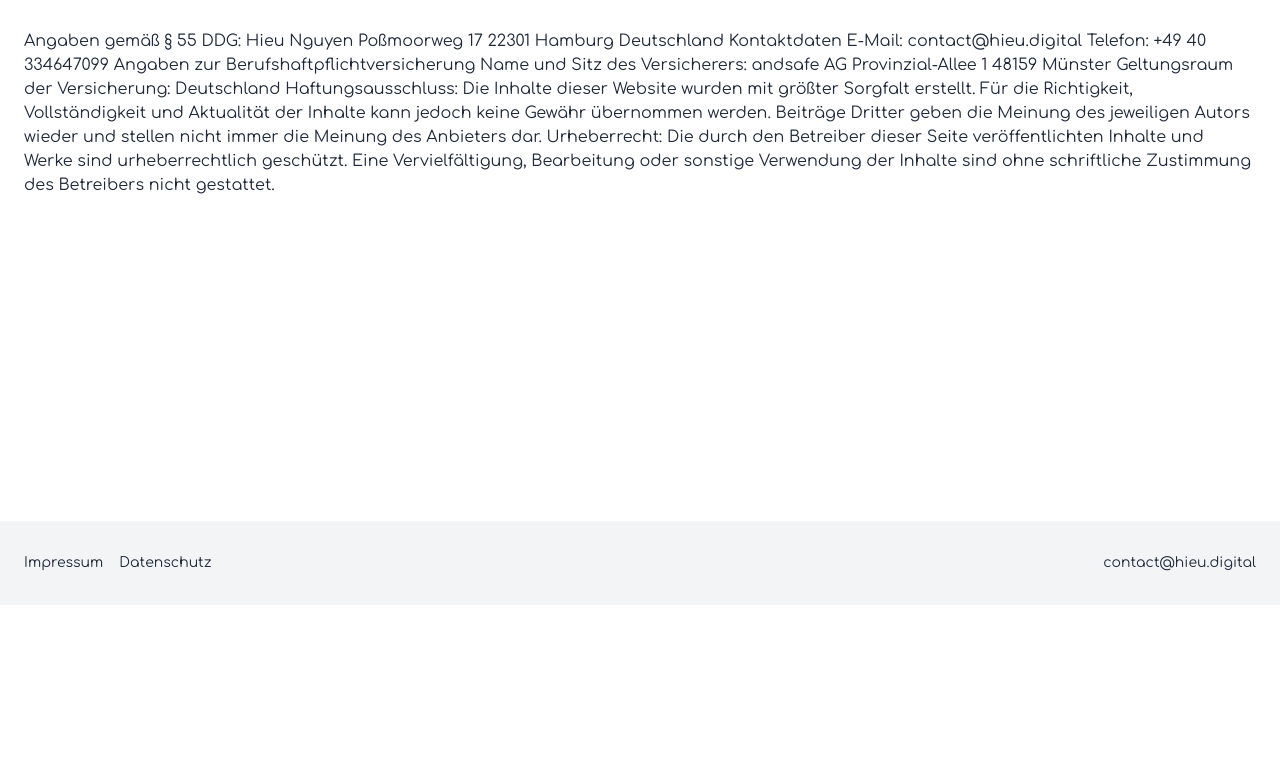
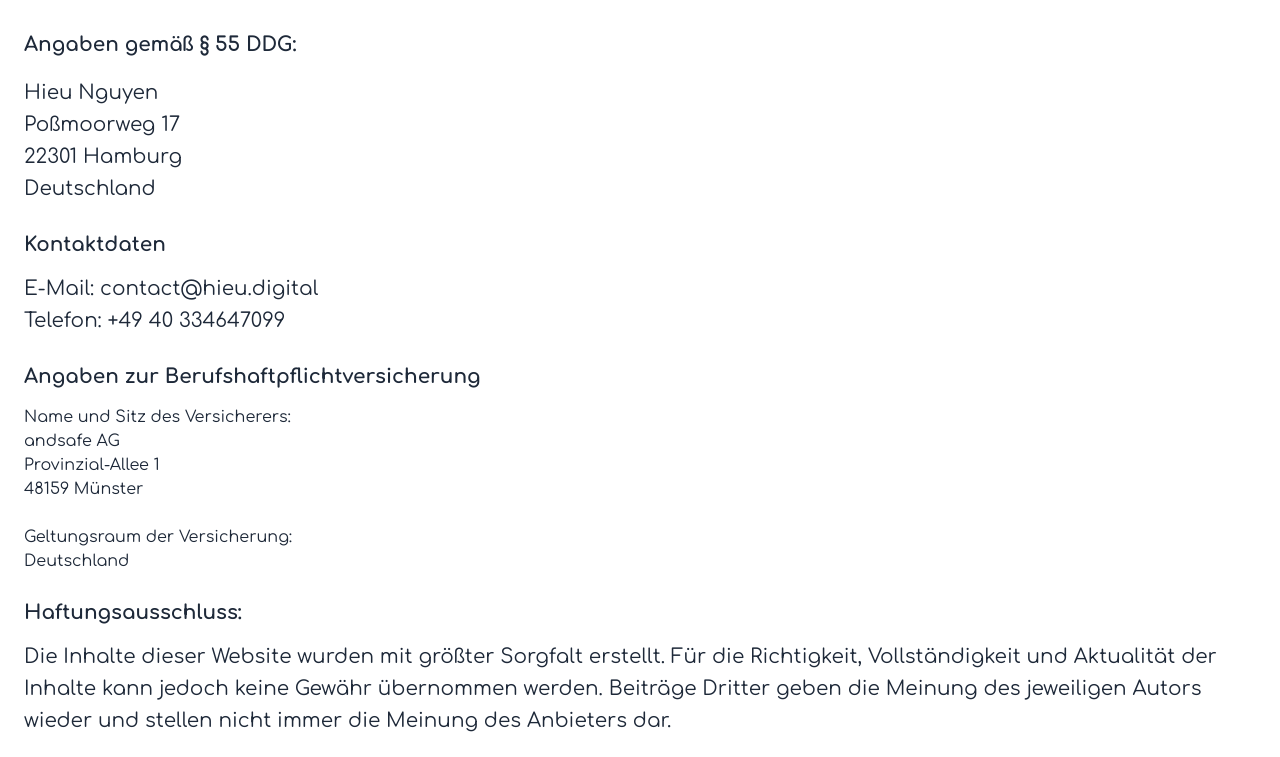
Before and after one commit to ngnmhieu/ngnmhieu.github.io, an Eleventy site: page src/impressum.liquid in a window 1280 px wide. Shown: the part 195-952 px from the top of the page. Before the commit the page ends 800 px from the top, so only its background shows below. Built offline with nearby package versions, Linux system fonts and the light colour scheme; Eleventy itself is replaced by a stand-in of ours; files that its build step writes are made by us from their sources; what @tailwindcss/postcss would draw is missing.

Commit message:
impressum

```diff
--- a/docs/impressum/index.html
+++ b/docs/impressum/index.html
@@ -26,34 +26,67 @@
         <section id="impressum" class="flex w-full justify-center px-6 py-8 pt-12">
   <div class="page-width w-full">
     <h2 class="mb-8 ml-[-1px]">Impressum</h2>
+    <p class="font-bold mb-4">
+      Angaben gemäß § 55 DDG:
+    </p>
+    <p>
+      Hieu Nguyen
+      <br>
+      Poßmoorweg 17
+      <br>
+      22301 Hamburg
+      <br>
+      Deutschland
+    </p>
 
-Angaben gemäß § 55 DDG:
+    <br>
 
-Hieu Nguyen
-Poßmoorweg 17
-22301 Hamburg
-Deutschland
+    <p class="font-bold mb-3">
+      Kontaktdaten
+    </p>
 
-Kontaktdaten
+    <p>
+      E-Mail: <a href="mailto:contact@hieu.digital">contact@hieu.digital</a>
+      <br>
+      Telefon: +49 40 334647099
+    </p>
 
-E-Mail: contact@hieu.digital
-Telefon: +49 40 334647099
+    <br>
 
+    <p class="font-bold mb-3">
       Angaben zur Berufshaftpflichtversicherung
+    </p>
 
     Name und Sitz des Versicherers:
+    <br>
     andsafe AG
+    <br>
     Provinzial-Allee 1
+    <br>
     48159 Münster
+    <br>
+    <br>
 
     Geltungsraum der Versicherung:
+    <br>
     Deutschland
+    <br>
+    <br>
 
+    <p class="font-bold mb-3">
       Haftungsausschluss:
+    </p>
+    <p>
       Die Inhalte dieser Website wurden mit größter Sorgfalt erstellt. Für die Richtigkeit, Vollständigkeit und Aktualität der Inhalte kann jedoch keine Gewähr übernommen werden. Beiträge Dritter geben die Meinung des jeweiligen Autors wieder und stellen nicht immer die Meinung des Anbieters dar.
+    </p>
+    <br>
 
+    <p class="font-bold mb-3">
       Urheberrecht:
+    </p>
+    <p>
       Die durch den Betreiber dieser Seite veröffentlichten Inhalte und Werke sind urheberrechtlich geschützt. Eine Vervielfältigung, Bearbeitung oder sonstige Verwendung der Inhalte sind ohne schriftliche Zustimmung des Betreibers nicht gestattet.
+    </p>
 
   </div>
 </section>
--- a/src/impressum.liquid
+++ b/src/impressum.liquid
@@ -5,34 +5,67 @@ title: Impressum | Hieu Nguyen
 <section id="impressum" class="flex w-full justify-center px-6 py-8 pt-12">
   <div class="page-width w-full">
     <h2 class="mb-8 ml-[-1px]">Impressum</h2>
+    <p class="font-bold mb-4">
+      Angaben gemäß § 55 DDG:
+    </p>
+    <p>
+      Hieu Nguyen
+      <br>
+      Poßmoorweg 17
+      <br>
+      22301 Hamburg
+      <br>
+      Deutschland
+    </p>
 
-Angaben gemäß § 55 DDG:
+    <br>
 
-Hieu Nguyen
-Poßmoorweg 17
-22301 Hamburg
-Deutschland
+    <p class="font-bold mb-3">
+      Kontaktdaten
+    </p>
 
-Kontaktdaten
+    <p>
+      E-Mail: <a href="mailto:contact@hieu.digital">contact@hieu.digital</a>
+      <br>
+      Telefon: +49 40 334647099
+    </p>
 
-E-Mail: contact@hieu.digital
-Telefon: +49 40 334647099
+    <br>
 
+    <p class="font-bold mb-3">
       Angaben zur Berufshaftpflichtversicherung
+    </p>
 
     Name und Sitz des Versicherers:
+    <br>
     andsafe AG
+    <br>
     Provinzial-Allee 1
+    <br>
     48159 Münster
+    <br>
+    <br>
 
     Geltungsraum der Versicherung:
+    <br>
     Deutschland
+    <br>
+    <br>
 
+    <p class="font-bold mb-3">
       Haftungsausschluss:
+    </p>
+    <p>
       Die Inhalte dieser Website wurden mit größter Sorgfalt erstellt. Für die Richtigkeit, Vollständigkeit und Aktualität der Inhalte kann jedoch keine Gewähr übernommen werden. Beiträge Dritter geben die Meinung des jeweiligen Autors wieder und stellen nicht immer die Meinung des Anbieters dar.
+    </p>
+    <br>
 
+    <p class="font-bold mb-3">
       Urheberrecht:
+    </p>
+    <p>
       Die durch den Betreiber dieser Seite veröffentlichten Inhalte und Werke sind urheberrechtlich geschützt. Eine Vervielfältigung, Bearbeitung oder sonstige Verwendung der Inhalte sind ohne schriftliche Zustimmung des Betreibers nicht gestattet.
+    </p>
 
   </div>
 </section>
```
Also changed, not shown: docs/assets/output.css. Lines whose indentation alone changed are shown as unchanged.
